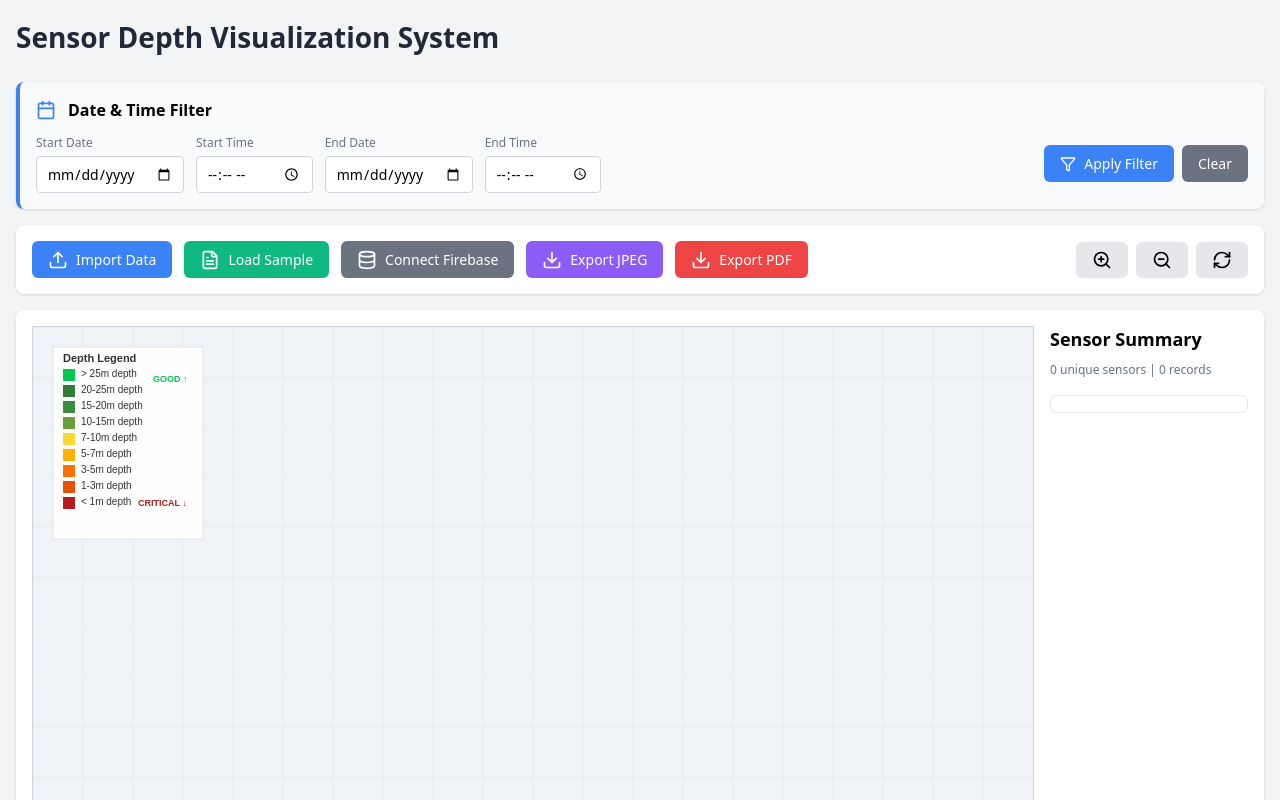
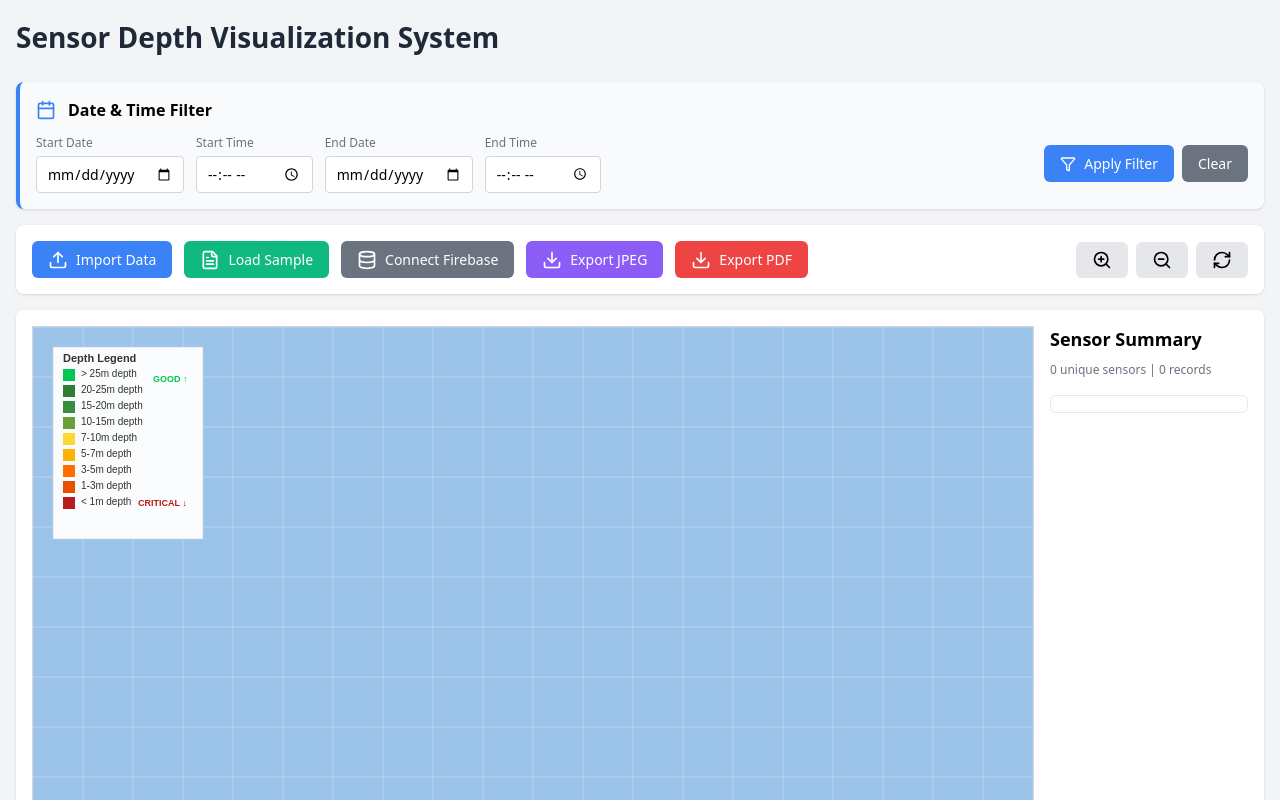
Before and after one commit to ThuDu-SPD/depth-sensor-visualization, a React (Vite) app: page / in a window 1280 px wide. Shown: the top 800 px of the page. Built offline with nearby package versions, Linux system fonts and the light colour scheme.

Commit message:
feat: update canvas background color for improved visualization

```diff
--- a/src/SensorVisualization.jsx
+++ b/src/SensorVisualization.jsx
@@ -219,7 +219,7 @@ const SensorVisualization = () => {
     ctx.clearRect(0, 0, canvas.width, canvas.height);
 
     // Background
-    ctx.fillStyle = '#f0f4f8';
+    ctx.fillStyle = '#9cc4ebff';
     ctx.fillRect(0, 0, canvas.width, canvas.height);
 
     // Draw grid
```
